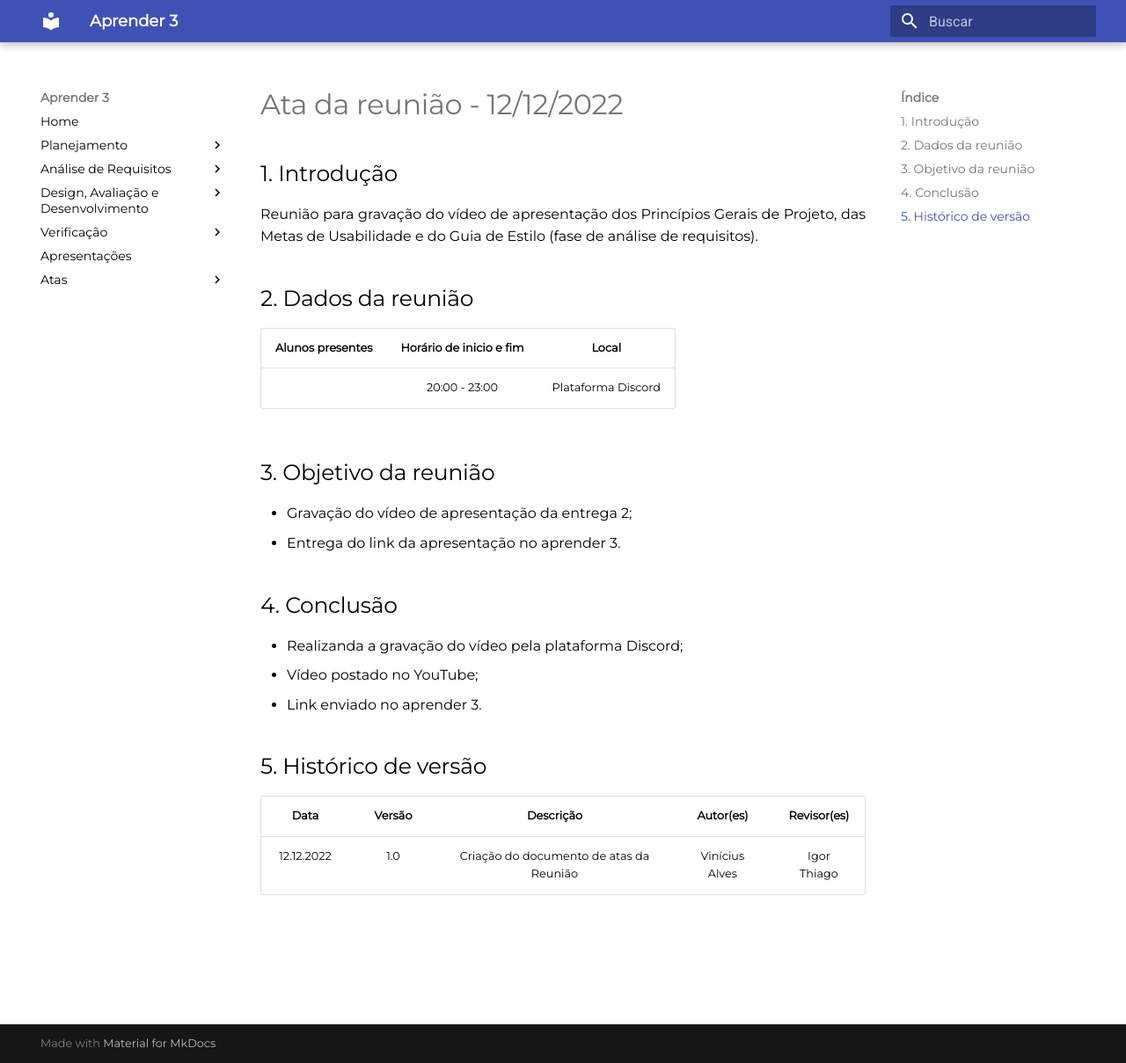
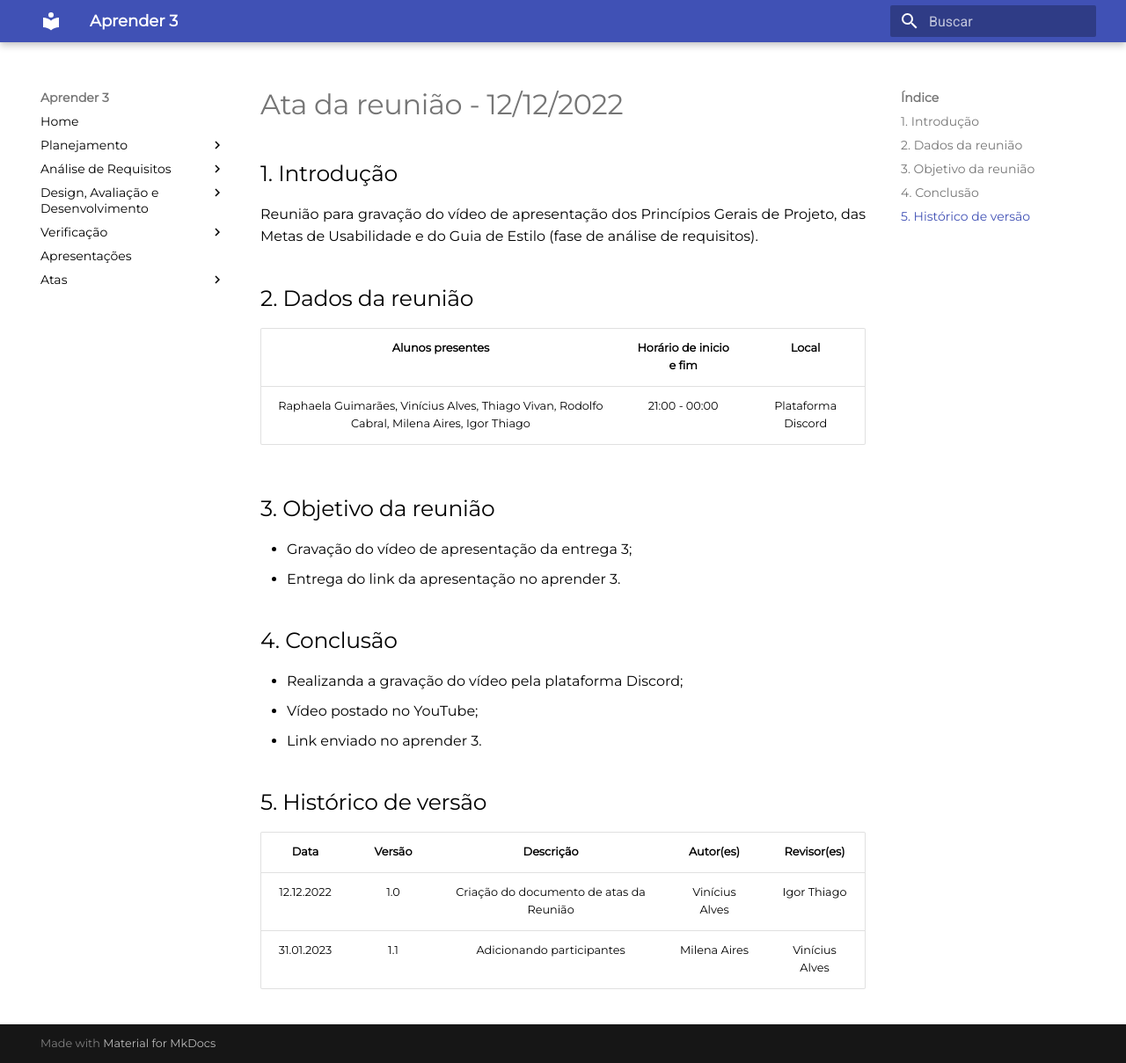
Before and after one commit to mdsreq-fga-unb/2022.2-Aprender3, an MkDocs documentation site: the page built from docs/atas/reuniao-12-12-2022.md, in a window 1280 px wide and 1209 px high. Shown: the whole window at 88% size. Built offline with MkDocs 1.6.1 and Material for MkDocs 9.7.7, drawn with Linux system fonts in a browser that asks for light colours.

Commit message:
Update reuniao-12-12-2022.md

```diff
--- a/docs/atas/reuniao-12-12-2022.md
+++ b/docs/atas/reuniao-12-12-2022.md
@@ -6,10 +6,10 @@
 ## 2. Dados da reunião
 |                                    Alunos presentes                                     |   Horário de inicio e fim |      Local       |
 | :-------------------------------------------------------------------------------------: | :--------: | :--------------: |
-|  | 20:00 - 23:00 | Plataforma Discord |
+| Raphaela Guimarães, Vinícius Alves, Thiago Vivan, Rodolfo Cabral, Milena Aires, Igor Thiago| 21:00 - 00:00 | Plataforma Discord |
 
 ## 3. Objetivo da reunião
- - Gravação do vídeo de apresentação da entrega 2;
+ - Gravação do vídeo de apresentação da entrega 3;
  - Entrega do link da apresentação no aprender 3.
 
 ## 4. Conclusão
@@ -21,3 +21,4 @@
 |    Data    | Versão | Descrição    | Autor(es)    | Revisor(es)           |
 | :--------: | :----: | :----------: | :----------: | :----------------: |
 | 12.12.2022 |  1.0   | Criação do documento de atas da Reunião | Vinícius Alves | Igor Thiago |
+| 31.01.2023 | 1.1 | Adicionando participantes | Milena Aires | Vinícius Alves
```
